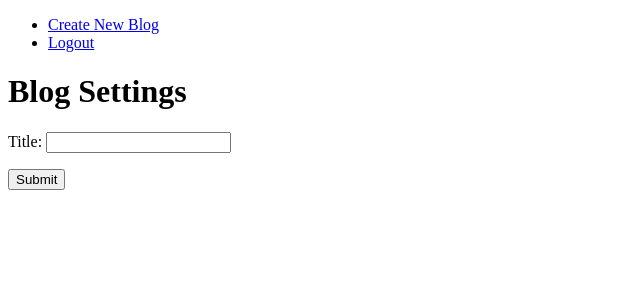
After one commit to mostafa-yasen/green-blog, a Django app: page /blogs/create/ in a window 1280 px wide. The commit adds this page. Shown: the top 300 px of the page, without its empty margins (0-640 px from the left). Run offline with Django 4.2, Linux system fonts and the light colour scheme; the visitor is signed in with stand-in values (Sample User, id 1); data that the repository does not hold is empty.

Commit message:
Add: Create new blog form

```diff
--- /dev/null
+++ b/blog/forms.py
@@ -0,0 +1,9 @@
+from django import forms
+
+from blog.models import Blog
+
+
+class BlogForm(forms.ModelForm):
+    class Meta:
+        model = Blog
+        fields = ["title"]
--- /dev/null
+++ b/blog/templates/blog_settings.html
@@ -0,0 +1,8 @@
+{% extends "base.html" %}
+{% block content %}
+<h1>Blog Settings</h1>
+<form action="{% url 'new-blog' %}" method="post">{% csrf_token %}
+    {{ form.as_p }}
+    <input type="submit" value="Submit" />
+</form>
+{% endblock %}
--- /dev/null
+++ b/blog/urls.py
@@ -0,0 +1,5 @@
+from django.urls import path
+from blog.views import NewBlogView
+
+
+urlpatterns = [path("create/", NewBlogView.as_view(), name="new-blog")]
--- a/blog/views.py
+++ b/blog/views.py
@@ -1,3 +1,31 @@
-from django.shortcuts import render
+from django.http.response import HttpResponseForbidden, HttpResponseRedirect
+from django.urls import reverse
+from django.utils.text import slugify
+from django.views.generic import CreateView
 
-# Create your views here.
+from blog.forms import BlogForm
+from blog.models import Blog
+from django.utils.decorators import method_decorator
+from django.contrib.auth.decorators import login_required
+
+
+class NewBlogView(CreateView):
+    form_class = BlogForm
+    template_name = "blog_settings.html"
+
+    def form_valid(self, form):
+        blog_obj = form.save(commit=False)
+        blog_obj.owner = self.request.user
+        blog_obj.slug = slugify(blog_obj.title)
+        blog_obj.save()
+        return HttpResponseRedirect(reverse("home"))
+
+    @method_decorator(login_required)
+    def dispatch(self, request, *args, **kwargs):
+        user = request.user
+        if Blog.objects.filter(owner=user).exists():
+            return HttpResponseForbidden(
+                "You can not create more than one blogs per account"
+            )
+
+        return super(NewBlogView, self).dispatch(request, *args, **kwargs)
--- a/greenblog/templates/base.html
+++ b/greenblog/templates/base.html
@@ -12,6 +12,7 @@
   {% block header %}
   <ul>
     {% if request.user.is_authenticated %}
+    <li><a href="{% url "new-blog" %}">Create New Blog</a></li>
     <li><a href="{% url 'logout' %}">Logout</a></li>
     {% else %}
     <li><a href="{% url 'login' %}">Login</a></li>
--- a/greenblog/urls.py
+++ b/greenblog/urls.py
@@ -21,4 +21,5 @@ urlpatterns = [
     path("admin/", admin.site.urls),
     path("accounts/", include("accounts.urls")),
     path("", TemplateView.as_view(template_name="base.html"), name="home"),
+    path("blogs/", include("blog.urls")),
 ]
```
